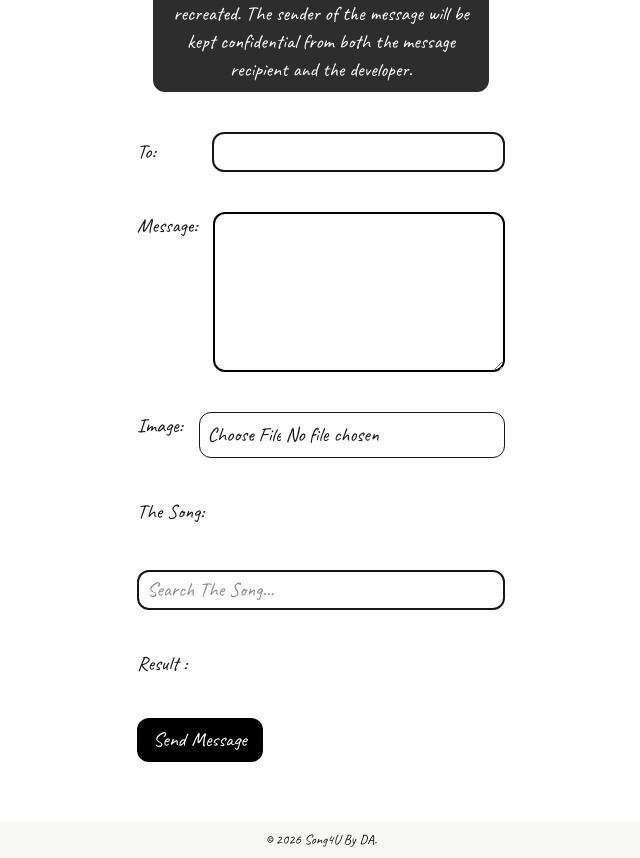
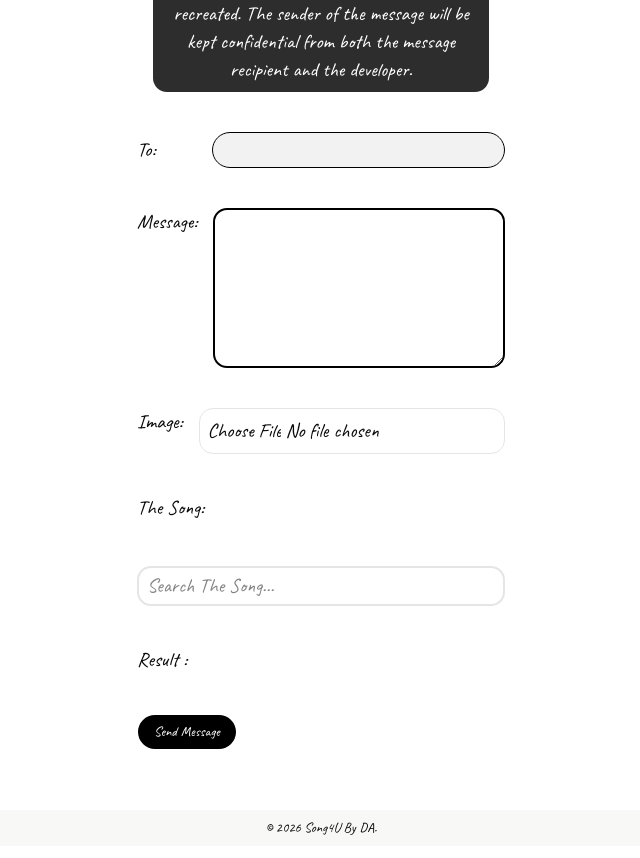
Before and after one commit to imAbizars/song4u, a Next.js app: page /receipt in a window 1280 px wide. Shown: the part 220-1078 px from the top of the page, without its empty margins (319-959 px from the left). Built offline with nearby package versions, Linux system fonts and the light colour scheme.

Commit message:
add: shadcn ui to project

```diff
--- a/src/app/globals.css
+++ b/src/app/globals.css
@@ -1,4 +1,8 @@
 @import "tailwindcss";
+@import "tw-animate-css";
+@import "shadcn/tailwind.css";
+
+@custom-variant dark (&:is(.dark *));
 
 /* Tambahkan font lokal Caveat */
 @font-face {
@@ -20,7 +24,6 @@
 .rotate-y-180 {
   transform: rotateY(180deg);
 }
-
 
 @layer utilities{
   .fade-text-mask{
@@ -62,22 +65,132 @@
   animation-play-state: paused;
 }
 
-
 :root {
-  --background: #ffffff;
-  --foreground: #171717;
   --font-sans: 'Caveat', sans-serif;
+  --background: oklch(1 0 0);
+  --foreground: oklch(0.145 0 0);
+  --card: oklch(1 0 0);
+  --card-foreground: oklch(0.145 0 0);
+  --popover: oklch(1 0 0);
+  --popover-foreground: oklch(0.145 0 0);
+  --primary: oklch(0.205 0 0);
+  --primary-foreground: oklch(0.985 0 0);
+  --secondary: oklch(0.97 0 0);
+  --secondary-foreground: oklch(0.205 0 0);
+  --muted: oklch(0.97 0 0);
+  --muted-foreground: oklch(0.556 0 0);
+  --accent: oklch(0.97 0 0);
+  --accent-foreground: oklch(0.205 0 0);
+  --destructive: oklch(0.577 0.245 27.325);
+  --border: oklch(0.922 0 0);
+  --input: oklch(0.922 0 0);
+  --ring: oklch(0.708 0 0);
+  --chart-1: oklch(0.87 0 0);
+  --chart-2: oklch(0.556 0 0);
+  --chart-3: oklch(0.439 0 0);
+  --chart-4: oklch(0.371 0 0);
+  --chart-5: oklch(0.269 0 0);
+  --radius: 0.625rem;
+  --sidebar: oklch(0.985 0 0);
+  --sidebar-foreground: oklch(0.145 0 0);
+  --sidebar-primary: oklch(0.205 0 0);
+  --sidebar-primary-foreground: oklch(0.985 0 0);
+  --sidebar-accent: oklch(0.97 0 0);
+  --sidebar-accent-foreground: oklch(0.205 0 0);
+  --sidebar-border: oklch(0.922 0 0);
+  --sidebar-ring: oklch(0.708 0 0);
 }
 
 @theme inline {
   --color-background: var(--background);
   --color-foreground: var(--foreground);
   --font-mono: var(--font-geist-mono);
+  --font-heading: var(--font-sans);
+  --font-sans: var(--font-sans);
+  --color-sidebar-ring: var(--sidebar-ring);
+  --color-sidebar-border: var(--sidebar-border);
+  --color-sidebar-accent-foreground: var(--sidebar-accent-foreground);
+  --color-sidebar-accent: var(--sidebar-accent);
+  --color-sidebar-primary-foreground: var(--sidebar-primary-foreground);
+  --color-sidebar-primary: var(--sidebar-primary);
+  --color-sidebar-foreground: var(--sidebar-foreground);
+  --color-sidebar: var(--sidebar);
+  --color-chart-5: var(--chart-5);
+  --color-chart-4: var(--chart-4);
+  --color-chart-3: var(--chart-3);
+  --color-chart-2: var(--chart-2);
+  --color-chart-1: var(--chart-1);
+  --color-ring: var(--ring);
+  --color-input: var(--input);
+  --color-border: var(--border);
+  --color-destructive: var(--destructive);
+  --color-accent-foreground: var(--accent-foreground);
+  --color-accent: var(--accent);
+  --color-muted-foreground: var(--muted-foreground);
+  --color-muted: var(--muted);
+  --color-secondary-foreground: var(--secondary-foreground);
+  --color-secondary: var(--secondary);
+  --color-primary-foreground: var(--primary-foreground);
+  --color-primary: var(--primary);
+  --color-popover-foreground: var(--popover-foreground);
+  --color-popover: var(--popover);
+  --color-card-foreground: var(--card-foreground);
+  --color-card: var(--card);
+  --radius-sm: calc(var(--radius) * 0.6);
+  --radius-md: calc(var(--radius) * 0.8);
+  --radius-lg: var(--radius);
+  --radius-xl: calc(var(--radius) * 1.4);
+  --radius-2xl: calc(var(--radius) * 1.8);
+  --radius-3xl: calc(var(--radius) * 2.2);
+  --radius-4xl: calc(var(--radius) * 2.6);
 }
 
-
 body {
-  background: var(--background);
-  color: var(--foreground);
   font-family: var(--font-sans);
 }
+
+.dark {
+  --background: oklch(0.145 0 0);
+  --foreground: oklch(0.985 0 0);
+  --card: oklch(0.205 0 0);
+  --card-foreground: oklch(0.985 0 0);
+  --popover: oklch(0.205 0 0);
+  --popover-foreground: oklch(0.985 0 0);
+  --primary: oklch(0.922 0 0);
+  --primary-foreground: oklch(0.205 0 0);
+  --secondary: oklch(0.269 0 0);
+  --secondary-foreground: oklch(0.985 0 0);
+  --muted: oklch(0.269 0 0);
+  --muted-foreground: oklch(0.708 0 0);
+  --accent: oklch(0.269 0 0);
+  --accent-foreground: oklch(0.985 0 0);
+  --destructive: oklch(0.704 0.191 22.216);
+  --border: oklch(1 0 0 / 10%);
+  --input: oklch(1 0 0 / 15%);
+  --ring: oklch(0.556 0 0);
+  --chart-1: oklch(0.87 0 0);
+  --chart-2: oklch(0.556 0 0);
+  --chart-3: oklch(0.439 0 0);
+  --chart-4: oklch(0.371 0 0);
+  --chart-5: oklch(0.269 0 0);
+  --sidebar: oklch(0.205 0 0);
+  --sidebar-foreground: oklch(0.985 0 0);
+  --sidebar-primary: oklch(0.488 0.243 264.376);
+  --sidebar-primary-foreground: oklch(0.985 0 0);
+  --sidebar-accent: oklch(0.269 0 0);
+  --sidebar-accent-foreground: oklch(0.985 0 0);
+  --sidebar-border: oklch(1 0 0 / 10%);
+  --sidebar-ring: oklch(0.556 0 0);
+}
+
+@layer base {
+  * {
+    @apply border-border outline-ring/50;
+  }
+  body {
+    @apply bg-background text-foreground;
+  }
+  html {
+    @apply font-sans;
+  }
+}
--- a/src/app/receipt/page.jsx
+++ b/src/app/receipt/page.jsx
@@ -1,5 +1,7 @@
 'use client';
 import { useState } from "react";
+import { Button } from "@/components/ui/button";
+import { Input } from "@/components/ui/input";
 import {useSearchMessage} from "../hooks/useSearchSong"
 import { useSendMessage } from "../hooks/useSendMessage";
 import { useUploadImage } from "../hooks/useUploadImage";
@@ -45,12 +47,15 @@
         {/* input nama */}
         <div className="flex flex-row items-center gap-13">
           <div className="text-xl w-[30px]">To:</div>
-          <input
+          <Input
           type="text"
           value={to}
           onChange={(e) => setTo(e.target.value)}
           spellCheck={false}
-          className="border-2 px-2 w-full h-10 rounded-xl" style={{fontFamily:'Caveat'}}/>
+          style={{ fontFamily: 'Caveat' }}
+          className="border border-black"
+          />
+
         </div>
 
         {/* pesan */}
@@ -147,10 +152,10 @@
               ))
             )}
 
-            <button
+            <Button
               onClick={handleSend}
               disabled={isSending || isUploading}
-              className="flex items-center gap-2 bg-black text-white px-4 py-2 rounded-xl hover:bg-[#383737] cursor-pointer disabled:opacity-50 disabled:cursor-not-allowed"
+              className="flex items-center gap-2 bg-black text-white px-4 py-2  hover:bg-[#383737] cursor-pointer disabled:opacity-50 disabled:cursor-not-allowed"
             >
               {isSending || isUploading ? (
                 <>
@@ -161,7 +166,7 @@
               ) : (
                 "Send Message"
               )}
-            </button>
+            </Button>
           </div>
       </div>
     </section>
--- /dev/null
+++ b/src/components/ui/button.jsx
@@ -0,0 +1,54 @@
+import { Button as ButtonPrimitive } from "@base-ui/react/button"
+import { cva } from "class-variance-authority";
+import { cn } from "cn"
+
+const buttonVariants = cva(
+  "group/button inline-flex shrink-0 items-center justify-center rounded-4xl border border-transparent bg-clip-padding text-sm font-medium whitespace-nowrap transition-all outline-none select-none focus-visible:border-ring focus-visible:ring-3 focus-visible:ring-ring/30 active:not-aria-[haspopup]:translate-y-px disabled:pointer-events-none disabled:opacity-50 aria-invalid:border-destructive aria-invalid:ring-3 aria-invalid:ring-destructive/20 dark:aria-invalid:border-destructive/50 dark:aria-invalid:ring-destructive/40 [&_svg]:pointer-events-none [&_svg]:shrink-0 [&_svg:not([class*='size-'])]:size-4",
+  {
+    variants: {
+      variant: {
+        default: "bg-primary text-primary-foreground hover:bg-primary/80",
+        outline:
+          "border-border bg-background hover:bg-muted hover:text-foreground aria-expanded:bg-muted aria-expanded:text-foreground dark:bg-transparent dark:hover:bg-input/30",
+        secondary:
+          "bg-secondary text-secondary-foreground hover:bg-[color-mix(in_oklch,var(--secondary),var(--foreground)_5%)] aria-expanded:bg-secondary aria-expanded:text-secondary-foreground",
+        ghost:
+          "hover:bg-muted hover:text-foreground aria-expanded:bg-muted aria-expanded:text-foreground dark:hover:bg-muted/50",
+        destructive:
+          "bg-destructive/10 text-destructive hover:bg-destructive/20 focus-visible:border-destructive/40 focus-visible:ring-destructive/20 dark:bg-destructive/20 dark:hover:bg-destructive/30 dark:focus-visible:ring-destructive/40",
+        link: "text-primary underline-offset-4 hover:underline",
+      },
+      size: {
+        default:
+          "h-9 gap-1.5 px-3 has-data-[icon=inline-end]:pr-2.5 has-data-[icon=inline-start]:pl-2.5",
+        xs: "h-6 gap-1 px-2.5 text-xs has-data-[icon=inline-end]:pr-2 has-data-[icon=inline-start]:pl-2 [&_svg:not([class*='size-'])]:size-3",
+        sm: "h-8 gap-1 px-3 has-data-[icon=inline-end]:pr-2 has-data-[icon=inline-start]:pl-2",
+        lg: "h-10 gap-1.5 px-4 has-data-[icon=inline-end]:pr-3 has-data-[icon=inline-start]:pl-3",
+        icon: "size-9",
+        "icon-xs": "size-6 [&_svg:not([class*='size-'])]:size-3",
+        "icon-sm": "size-8",
+        "icon-lg": "size-10",
+      },
+    },
+    defaultVariants: {
+      variant: "default",
+      size: "default",
+    },
+  }
+)
+
+function Button({
+  className,
+  variant = "default",
+  size = "default",
+  ...props
+}) {
+  return (
+    <ButtonPrimitive
+      data-slot="button"
+      className={cn(buttonVariants({ variant, size, className }))}
+      {...props} />
+  );
+}
+
+export { Button, buttonVariants }
--- /dev/null
+++ b/src/components/ui/input.jsx
@@ -0,0 +1,23 @@
+import * as React from "react"
+import { Input as InputPrimitive } from "@base-ui/react/input"
+import { cn } from "cn"
+
+function Input({
+  className,
+  type,
+  ...props
+}) {
+  return (
+    <InputPrimitive
+      type={type}
+      data-slot="input"
+      className={cn(
+        "h-9 w-full min-w-0 rounded-3xl border border-transparent bg-input/50 px-3 py-1 text-base transition-[color,box-shadow,background-color] outline-none file:inline-flex file:h-7 file:border-0 file:bg-transparent file:text-sm file:font-medium file:text-foreground placeholder:text-muted-foreground focus-visible:border-ring focus-visible:ring-3 focus-visible:ring-ring/30 disabled:pointer-events-none disabled:cursor-not-allowed disabled:opacity-50 aria-invalid:border-destructive aria-invalid:ring-3 aria-invalid:ring-destructive/20 md:text-sm dark:aria-invalid:border-destructive/50 dark:aria-invalid:ring-destructive/40",
+        className
+      )}
+      {...props}
+    />
+  )
+}
+
+export { Input }
--- /dev/null
+++ b/src/lib/utils.js
@@ -0,0 +1 @@
+export { cn } from "cn"
```
Also changed, not shown: package.json (+7 -1 lines), components.json (added), 1 other file (tests, documents, lock files or other folders).
